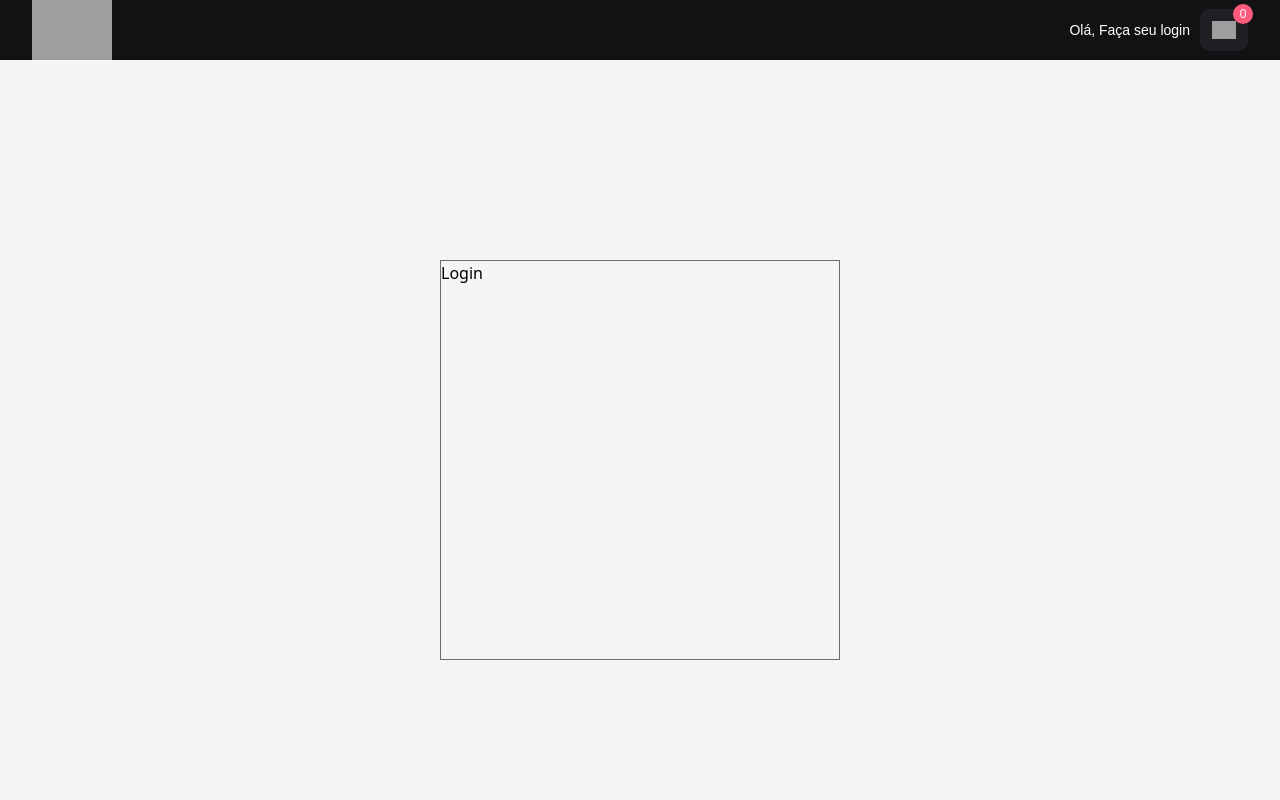
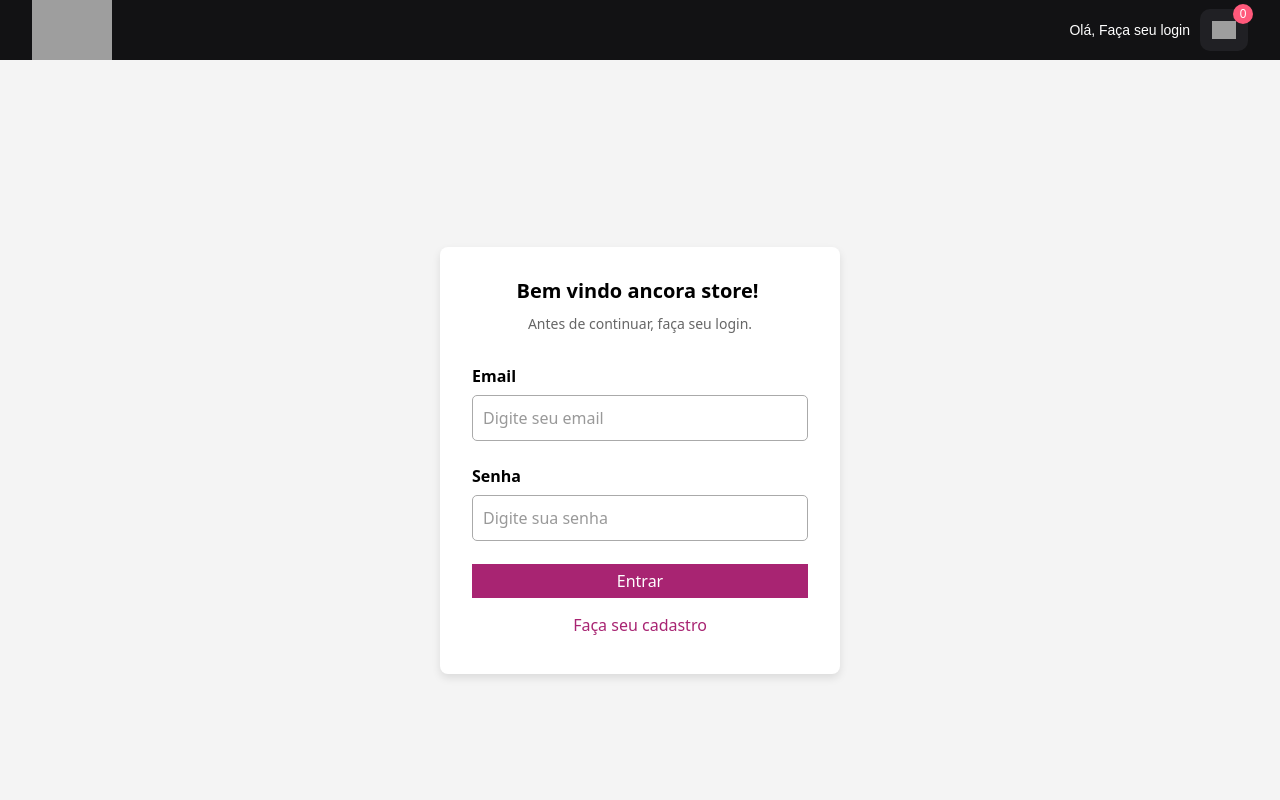
Before and after one commit to victorlirafront/gloryfit-microservices, a Vue app in the folder frontend/: page /login in a window 1280 px wide. Shown: the top 800 px of the page. Built offline with nearby package versions, Linux system fonts and the light colour scheme; grey boxes are pictures that could not be loaded.

Commit message:
feat: add sign up page

```diff
--- a/frontend/src/views/Login/Login.vue
+++ b/frontend/src/views/Login/Login.vue
@@ -1,12 +1,25 @@
-<template >
-  <main class="login-wrapper">
-    <form id="form-login" action="">
-      <h1>Login</h1>
+<template>
+  <main class="login">
+    <form class="login__form">
+      <h1 class="login__title-1">Bem vindo ancora store!</h1>
+      <h2 class="login__title-2">Antes de continuar, faça seu login.</h2>
+
+      <div class="login__field">
+        <label class="login__label" for="email">Email</label>
+        <input class="login__input" type="email" id="email" placeholder="Digite seu email" />
+      </div>
+
+      <div class="login__field">
+        <label class="login__label" for="password">Senha</label>
+        <input class="login__input" type="password" id="password" placeholder="Digite sua senha" />
+      </div>
+
+      <button class="login__submit" type="submit">Entrar</button>
+      <button class="login__signup" type="submit">Faça seu cadastro</button>
     </form>
   </main>
 </template>
 
-
 <style scoped lang="scss">
 @use './login.scss' as *;
 </style>
--- a/frontend/src/views/Login/login.scss
+++ b/frontend/src/views/Login/login.scss
@@ -1,13 +1,80 @@
+.login {
+  display: flex;
+  justify-content: center;
+  align-items: center;
+  height: 100vh;
+  background-color: #f4f4f4;
 
-.login-wrapper {
-  height: 100vh;
-  display: flex;
-  align-items: center;
-  justify-content: center;
+  &__form {
+    background-color: #fff;
+    padding: 2rem;
+    border-radius: 8px;
+    box-shadow: 0 4px 8px rgba(0, 0, 0, 0.1);
+    width: 100%;
+    max-width: 400px;
+    display: flex;
+    flex-direction: column;
+  }
 
-  #form-login {
-    width: 400px;
-    height: 400px;
-    border: 1px solid #6d6d6d;
+  &__title-1 {
+    font-size: 20px;
+    padding: 0 35px 0 30px;
+    line-height: 24px;
+    font-weight: 700;
+    text-align: center;
+  }
+  &__title-2 {
+    font-size: 14px;
+    font-weight: 400;
+    margin-top: 10px;
+    color: #666;
+    text-align: center;
+    margin-bottom: 30px;
+  }
+
+  &__field {
+    display: flex;
+    flex-direction: column;
+    margin-bottom: 23px;
+  }
+
+  &__label {
+    font-weight: bold;
+    font-size: 1rem;
+    margin-bottom: 7px;
+  }
+
+  &__input {
+    border: 1px solid #aaa;
+    color: #333;
+    font-weight: 400;
+    background-color: transparent;
+    padding: 10px;
+    width: 100%;
+    border-radius: 5px;
+    outline: none;
+    transition: border-color 0.3s ease-in-out;
+
+    &:focus {
+      border-color: #007bff;
+    }
+  }
+
+  &__submit {
+    color: #fff;
+    background-color: #a82472;
+    border-color: #a82472;
+    padding: 10px;
+    padding: 5px;
+    cursor: pointer;
+  }
+
+  &__signup {
+    color: #a82472;
+    border-color: #a82472;
+    padding: 10px;
+    padding: 5px;
+    cursor: pointer;
+    margin-top: 10px;
   }
 }
```
